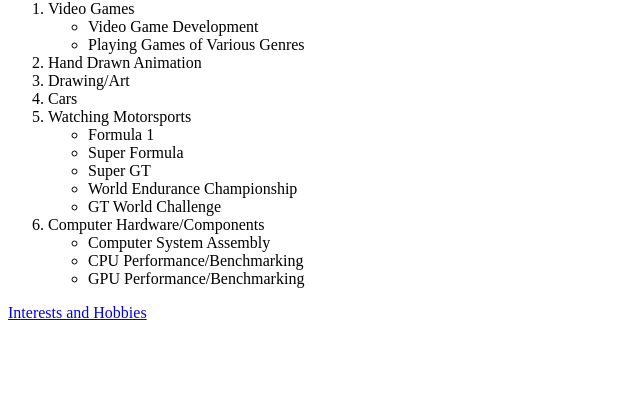
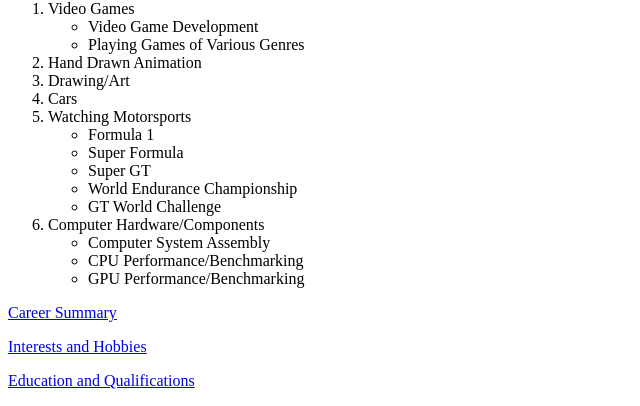
Before and after one commit to jack-345/CPSC332, a plain HTML site: page docs/HW2/index.html in a window 1280 px wide. Shown: the part 485-891 px from the top of the page, without its empty margins (0-640 px from the left). Before the commit the page ends 823 px from the top, so only its background shows below. Drawn offline with Linux system fonts and the light colour scheme.

Commit message:
copied over navigation links

```diff
--- a/docs/HW2/index.html
+++ b/docs/HW2/index.html
@@ -52,7 +52,9 @@
             </ul>
     </ol>
 
-<p><a href = "https://jack-345.github.io/CPSC332/HW2/interests.html">Interests and Hobbies</a></p>
+    <p><a href = "https://jack-345.github.io/CPSC332/HW2/career.html">Career Summary</a></p>
+    <p><a href = "https://jack-345.github.io/CPSC332/HW2/interests.html">Interests and Hobbies</a></p>
+    <p><a href = "https://jack-345.github.io/CPSC332/HW2/education.html">Education and Qualifications</a></p>
 
 </body>
 </html>
```
